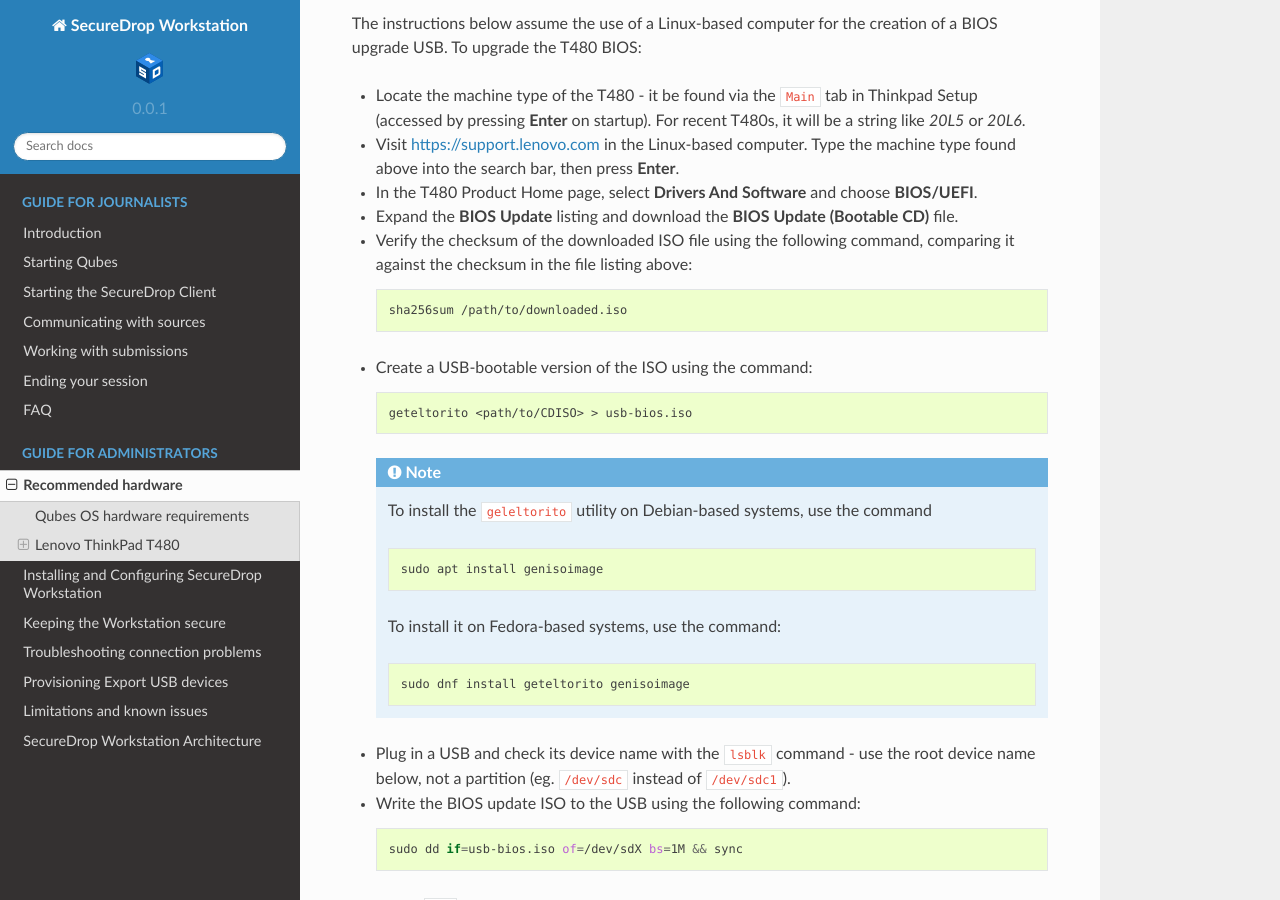
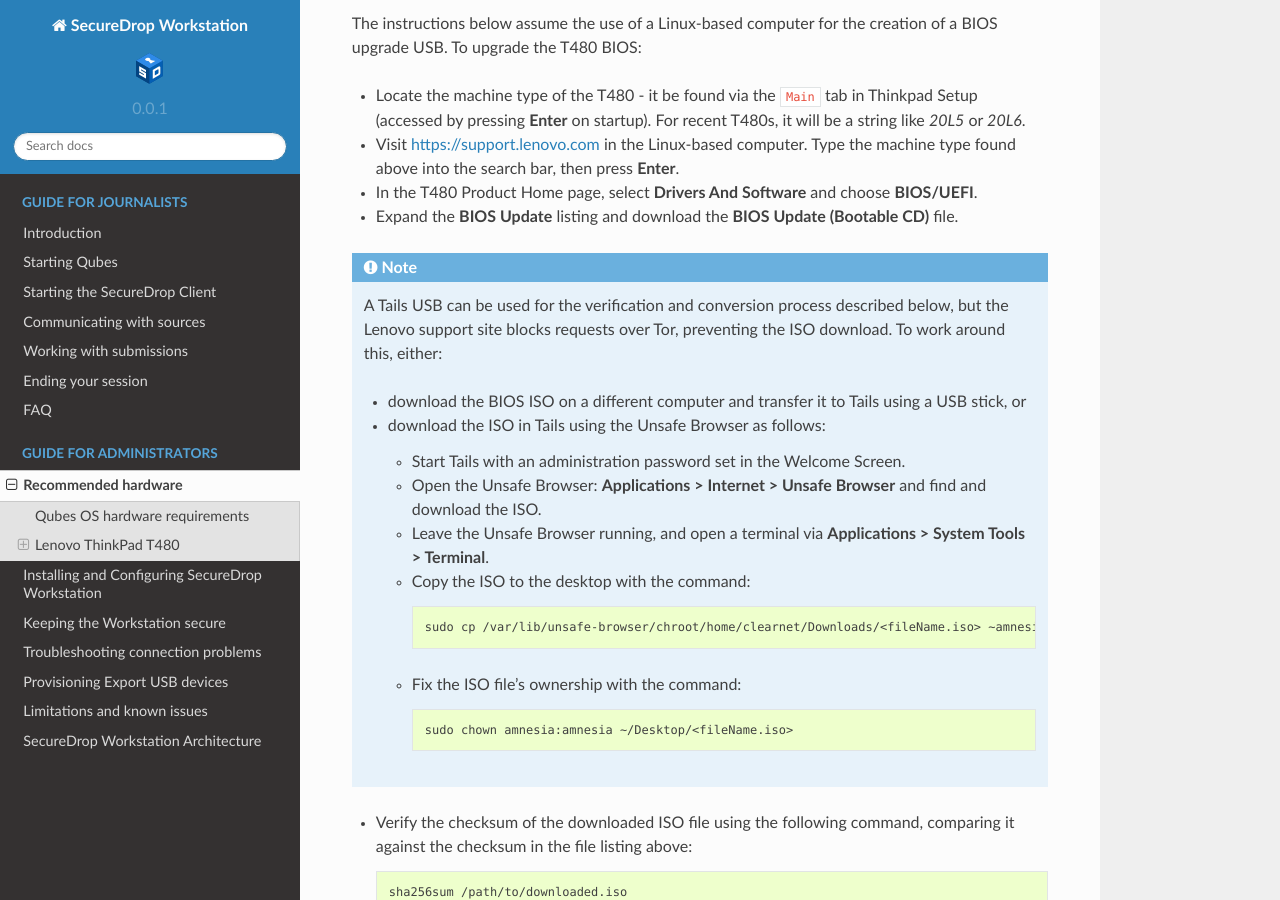
Before and after one commit to freedomofpress/securedrop-workstation-docs, a Sphinx documentation site: the page built from docs/admin/hardware.rst, in a window 1280 px wide and 900 px high, scrolled down 987 px. Built offline with Sphinx 7.4.7 and the Read the Docs theme 2.0.0, drawn with Linux system fonts in a browser that asks for light colours.

Commit message:
added notes to support use of Tails during the installation

```diff
--- a/docs/admin/hardware.rst
+++ b/docs/admin/hardware.rst
@@ -37,6 +37,28 @@
 - Visit `<https://support.lenovo.com>`_ in the Linux-based computer. Type the machine type found above into the search bar, then press **Enter**.
 - In the T480 Product Home page, select **Drivers And Software** and choose **BIOS/UEFI**.
 - Expand the **BIOS Update** listing and download the **BIOS Update (Bootable CD)** file.
+
+.. note::
+  A Tails USB can be used for the verification and conversion process described below, but the Lenovo support site blocks requests over Tor, preventing the ISO download. To work around this, either:
+
+  - download the BIOS ISO on a different computer and transfer it to Tails using a USB stick, or
+  - download the ISO in Tails using the Unsafe Browser as follows:
+
+    - Start Tails with an administration password set in the Welcome Screen.
+    - Open the Unsafe Browser: **Applications > Internet > Unsafe Browser** and find and download the ISO.
+    - Leave the Unsafe Browser running, and open a terminal via **Applications > System Tools > Terminal**.
+    - Copy the ISO to the desktop with the command:
+
+      .. code-block:: sh
+
+        sudo cp /var/lib/unsafe-browser/chroot/home/clearnet/Downloads/<fileName.iso> ~amnesia/Desktop
+
+    - Fix the ISO file's ownership with the command:
+
+      .. code-block:: sh
+
+        sudo chown amnesia:amnesia ~/Desktop/<fileName.iso>
+
 - Verify the checksum of the downloaded ISO file using the following command, comparing it against the checksum in the file listing above:
 
   .. code-block:: sh
--- a/docs/admin/install.rst
+++ b/docs/admin/install.rst
@@ -36,6 +36,9 @@
 
 - The SecureDrop instance's Admin Workstation and Secure Viewing Station (SVS) USBs, and the full GPG fingerprint of the submission key.
 - A working computer (Linux is recommended and assumed in this guide) to use for verification and creation of the Qubes installation medium.
+
+  .. note:: A Tails USB can be used to perform the tasks below, but due to the size of the Qubes installation ISO, it may make sense to download it on another computer rather than via Tor, and then to use a uSB stick to transfer it to Tails for verification and creation of the installation medium.
+
 - A password manager or other system to generate and store strong passphrases for Qubes full disk encryption (FDE) and user accounts.
 
 A basic knowledge of the Qubes OS is helpful.
```
